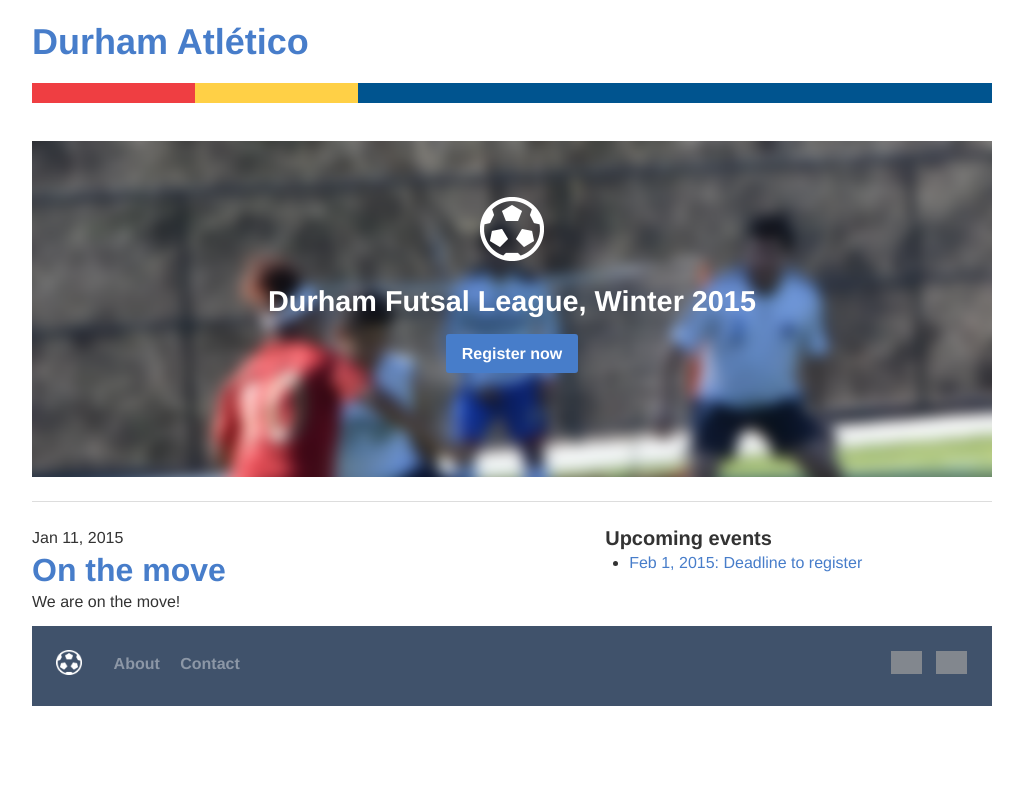
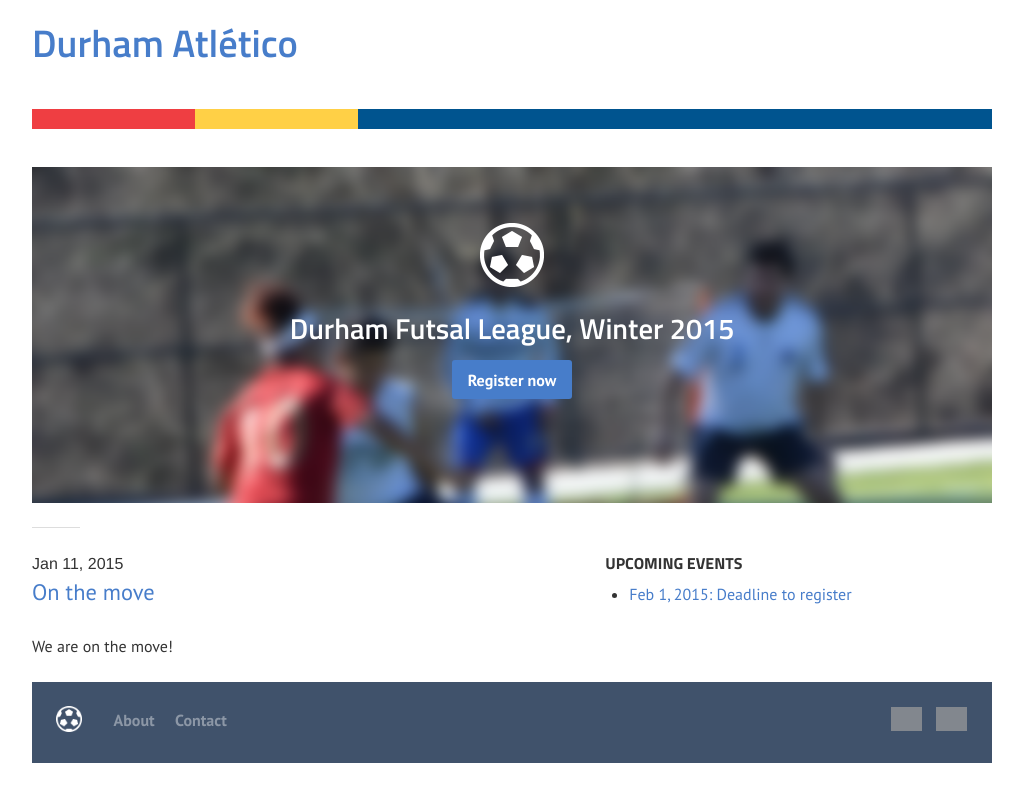
Before and after one commit to durhamatletico/durhamatletico.github.io, a Jekyll site: the page built from index.html, in a window 1280 px wide. Shown: the top 802 px of the page, without its empty margins (128-1151 px from the left). Built offline with Jekyll 4.4.1, drawn with Linux system fonts in a browser that asks for light colours; grey boxes are pictures that could not be loaded.

Commit message:
Typography changes

```diff
--- a/_includes/head.html
+++ b/_includes/head.html
@@ -5,7 +5,8 @@
 
   <title>{% if page.title %}{{ page.title }}{% else %}{{ site.title }}{% endif %}</title>
   <meta name="description" content="{% if page.excerpt %}{{ page.excerpt | strip_html | strip_newlines | truncate: 160 }}{% else %}{{ site.description }}{% endif %}">
-
+  <link href='http://fonts.googleapis.com/css?family=PT+Sans:400,700,400italic,700italic' rel='stylesheet' type='text/css'>
+  <link href='http://fonts.googleapis.com/css?family=Titillium+Web:400,400italic,600italic,600,700,700italic,900,300italic,300,200italic,200' rel='stylesheet' type='text/css'>
   <link rel="stylesheet" href="{{ "/assets/styles/main.css" | prepend: site.baseurl }}">
   <link rel="canonical" href="{{ page.url | replace:'index.html','' | prepend: site.baseurl | prepend: site.url }}">
   <link rel="alternate" type="application/rss+xml" title="{{ site.title }}" href="{{ "/feed.xml" | prepend: site.baseurl | prepend: site.url }}" />
--- /dev/null
+++ b/assets/styles/_scss/_typography.scss
@@ -0,0 +1,148 @@
+body {
+  ///////////////////////////////////////////////////////////////////////////////////
+  $base-border-radius: 3px !default;
+  $base-line-height: 1.5em !default;
+  $base-spacing: 1.5em !default;
+  $base-accent-color: #477DCA !default;
+  $base-link-color: $base-accent-color !default;
+  $dark-gray: #333 !default;
+  $light-gray: #DDD !default;
+  $medium-screen: em(640) !default;
+  $base-font-color: $dark-gray !default;
+
+  h1, h2, h3, p {
+    margin: 0;
+  }
+
+  hr {
+    border-bottom: 1px solid $light-gray;
+    border-left: none;
+    border-right: none;
+    border-top: none;
+    margin: $base-spacing 0;
+  }
+
+  p {
+    color: $base-font-color;
+    line-height: $base-line-height;
+  }
+
+  a {
+    color: $base-link-color;
+    text-decoration: none;
+  }
+  //////////////////////////////////////////////////////////////////////////////////
+
+  $sans-serif: 'PT Sans', sans-serif;
+  $sans-serif-2: 'Titillium Web', sans-serif;
+
+  @include clearfix;
+  text-align: left;
+
+  .type {
+    border-bottom: 1px solid;
+    display: inline-block;
+    font-family: $sans-serif-2;
+    font-size: 0.7em;
+    font-weight: 900;
+    letter-spacing: 1px;
+    margin-bottom: 2em;
+    padding: 0.1em 0;
+    text-align: left;
+    text-transform: uppercase;
+  }
+
+  h1 {
+    font-family: $sans-serif-2;
+    font-size: 2em;
+    font-weight: 600;
+    margin-bottom: 0.6em;
+
+    @include media($medium-screen) {
+      font-size: 2.4em;
+    }
+  }
+
+  h2 {
+    font-family: $sans-serif;
+    font-size: 1.2em;
+    font-weight: 400;
+    line-height: 1.4em;
+    margin-bottom: 1.2em;
+
+    @include media($medium-screen) {
+      font-size: 1.4em;
+    }
+  }
+
+  code {
+    background: #F7F7F7;
+    border-radius: $base-border-radius * 1.5;
+    border: 1px solid #E0E0E0;
+    font-family: monaco;
+    font-size: 0.65em;
+    font-style: normal;
+    padding: 0.1em 0.4em;
+    white-space: nowrap;
+  }
+
+  h3 {
+   font-family: $sans-serif-2;
+   font-size: 1em;
+   font-weight: 700;
+   line-height: 1.4em;
+   margin-bottom: 0.5em;
+   text-transform: uppercase;
+  }
+
+  p.date {
+    color: transparentize($base-font-color, 0.6);
+    font-family: $sans-serif;
+    font-size: 0.8em;
+    margin-bottom: 0.5em;
+  }
+
+  p {
+    font-family: $sans-serif;
+    font-weight: 300;
+    letter-spacing: 1;
+    margin-bottom: 1.5em;
+
+    span {
+      font-family: $sans-serif;
+      font-size: 0.8em;
+      font-weight: 600;
+      text-transform: uppercase;
+    }
+  }
+
+  hr {
+    width: 3em;
+  }
+
+  a.read-more {
+    display: inline-block;
+    font-family: $sans-serif;
+    font-size: 0.8em;
+    font-weight: 700;
+    margin-left: 0.2em;
+    position: relative;
+    text-transform: uppercase;
+
+    span {
+      font-size: 1.7em;
+      position: absolute;
+      right: -10px;
+      top: -2px;
+    }
+  }
+
+  p.author {
+    font-family: $sans-serif;
+    font-style: italic;
+  }
+
+  li, button {
+    font-family: $sans-serif;
+  }
+}
--- a/assets/styles/main.scss
+++ b/assets/styles/main.scss
@@ -14,6 +14,8 @@
 /* Layouts
  * ---------------------------------------------------------------------------*/
 @import "layout";
+
+@import "typography";
 
 /**
  * Globals
@@ -57,7 +59,7 @@ ul {
 .footer-2 {
   ///////////////////////////////////////////////////////////////////////////////////
   $base-spacing: 1.5em !default;
-  $base-accent-color: #477DCA !default;
+  $base-accent-color: #00548f !default;
   $medium-screen: em(640) !default;
   $large-screen: em(860) !default;
 
@@ -246,6 +248,9 @@ ul {
     button {
       @include button(flat, $base-accent-color);
       padding: 0.7em 1em;
+        a {
+            color: #FFF;
+        }
     }
   }
 }
--- a/index.html
+++ b/index.html
@@ -10,7 +10,7 @@ layout: default
         <div class="hero-copy">
           <h1>Durham Futsal League, Winter 2015</h1>
         </div>
-        <button class="register-now"s://docs.google.com/forms/d/1Uw2lgO41vIxjPojHrwVu1wERazluI2Imhw35ffkfMhU/viewform">Register now</button>
+        <button><a href="https://docs.google.com/forms/d/1Uw2lgO41vIxjPojHrwVu1wERazluI2Imhw35ffkfMhU/viewform">Register now</a></button>
       </div>
     </div>
 
@@ -29,7 +29,7 @@ layout: default
 
         </latest>
         <events>
-            <h5>Upcoming events</h5>
+            <h3>Upcoming events</h3>
             <ul>
                 <li><a href="#">Feb 1, 2015: Deadline to register</a>
             </ul>
```
